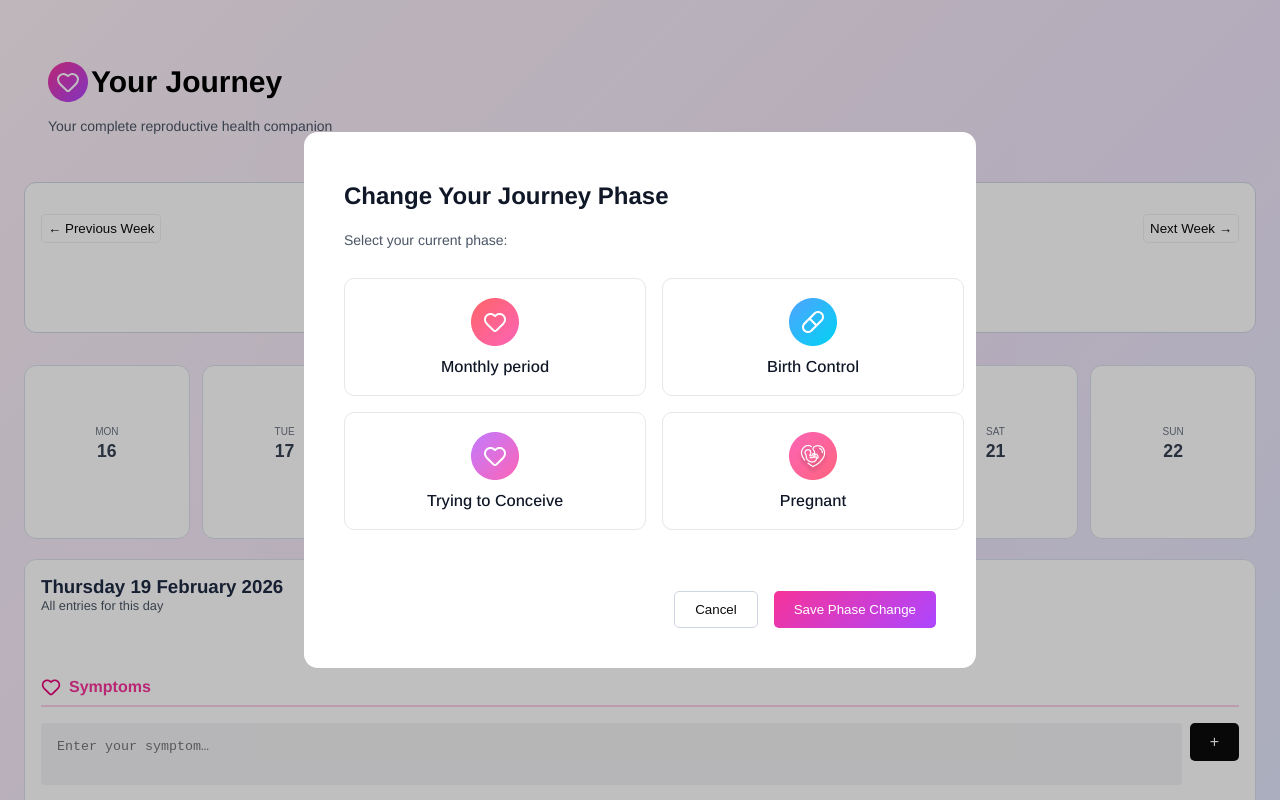
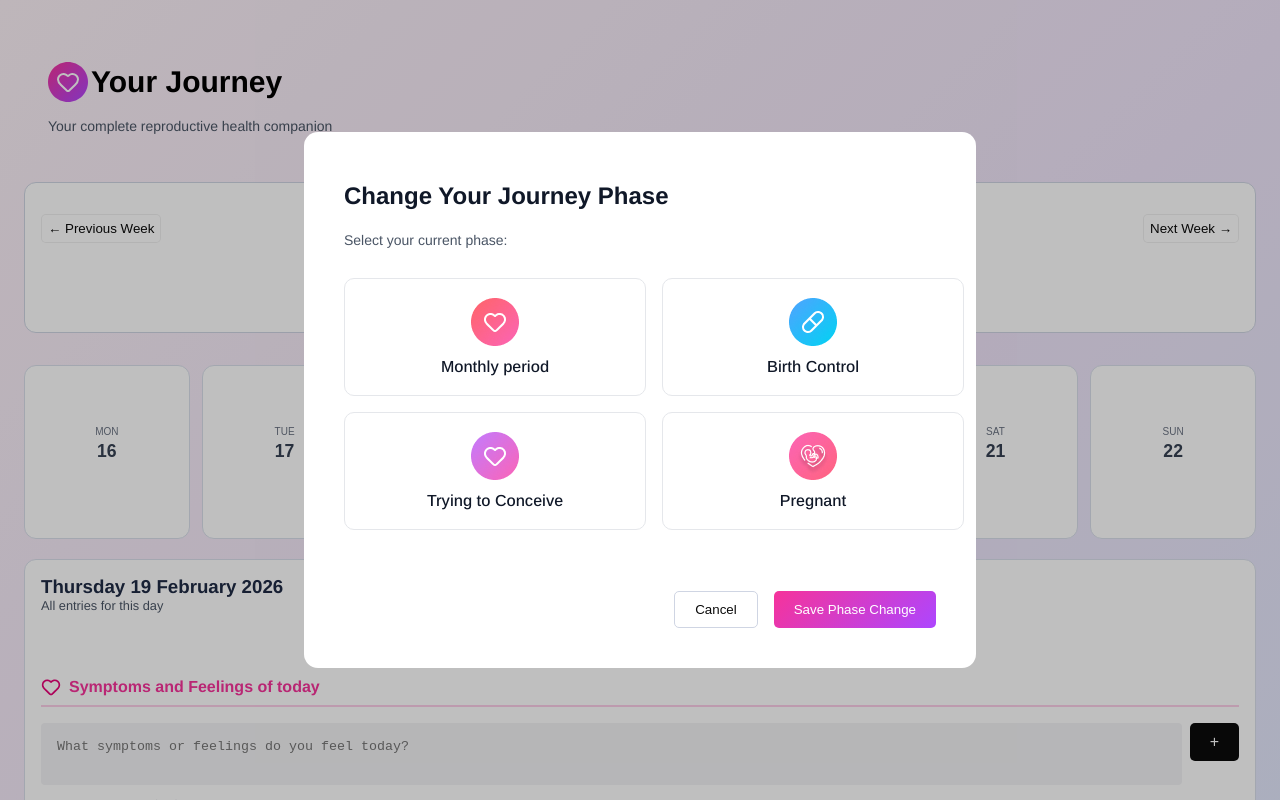
Before and after one commit to ZalaPia/journey-app, a React (Vite) app: page / in a window 1280 px wide. Shown: the top 800 px of the page. Built offline with nearby package versions, Linux system fonts and the light colour scheme.

Commit message:
Symptoms UX texts small fix

```diff
--- a/src/components/DayEntries/Symptoms/Symptoms.js
+++ b/src/components/DayEntries/Symptoms/Symptoms.js
@@ -30,7 +30,7 @@ export function Symptoms({onCountChange}) {
                     alt="Symptoms icon"
                     className={styles.icon}
                 />
-                <h4 className={styles.title}>Symptoms</h4>
+                <h4 className={styles.title}>Symptoms and Feelings of today</h4>
             </div>
 
             {/* linija */}
@@ -39,7 +39,7 @@ export function Symptoms({onCountChange}) {
             {/* vnos simptoma */}
             <div className={styles.inputRow}>
                 <textarea
-                    placeholder="Enter your symptom…"
+                    placeholder="What symptoms or feelings do you feel today?"
                     value={value}
                     onChange={(e) => setValue(e.target.value)}
                 />
```
